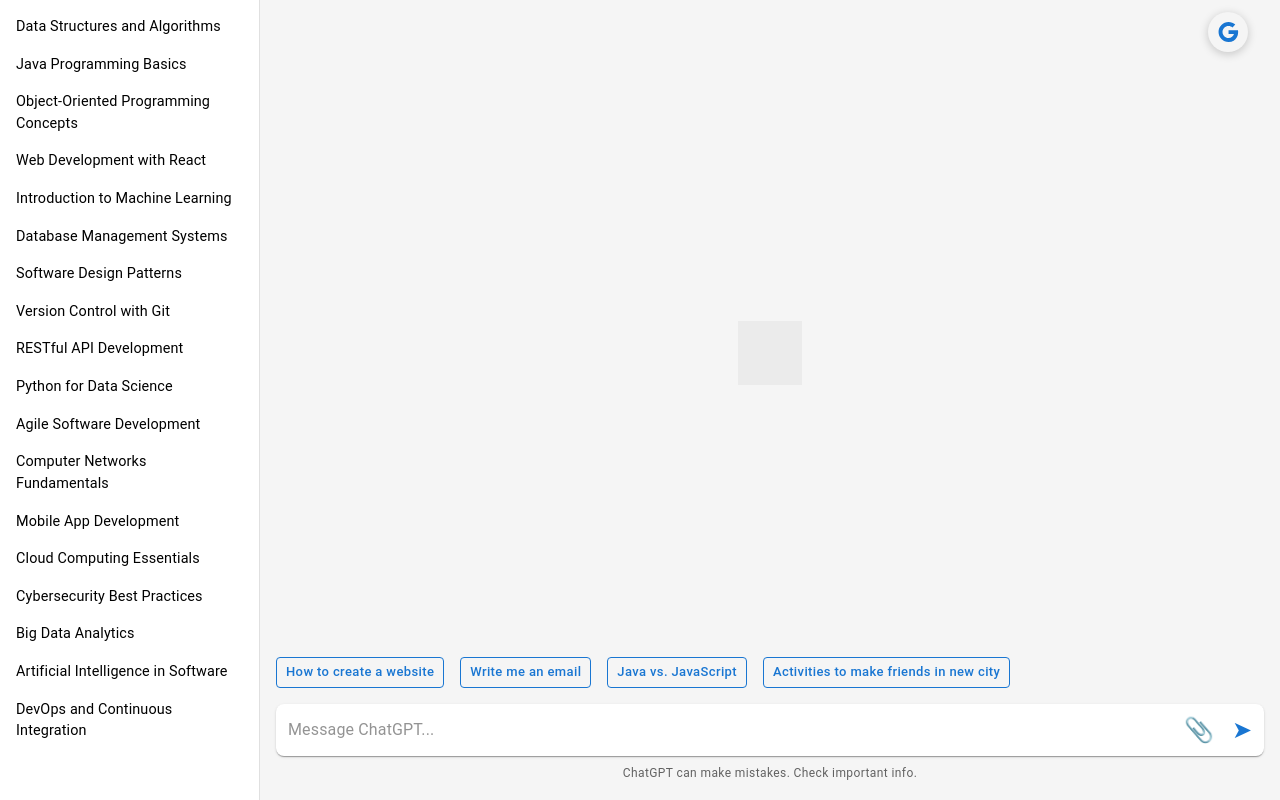
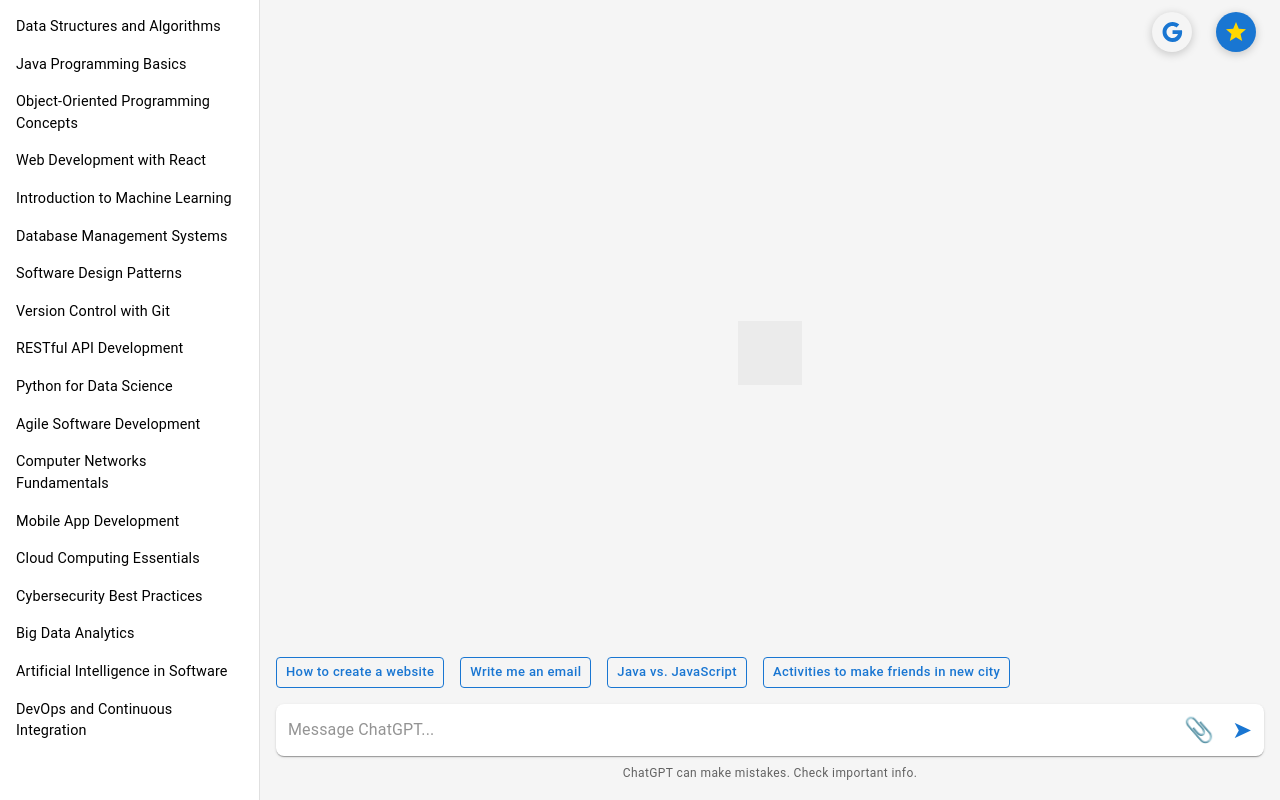
Before and after one commit to mehdialam98/swe-Assistant-AI, a Next.js app: page / in a window 1280 px wide. Built offline with nearby package versions, Linux system fonts and the light colour scheme; grey boxes are pictures that could not be loaded.

Commit message:
Added functions and imports to receive userFeedback

```diff
--- a/app/api/chat/route.js
+++ b/app/api/chat/route.js
@@ -34,7 +34,6 @@
     console.error("OPENAI_API_KEY is not set in the environment variables");
   }
 
-
   const openai = new OpenAI({
       organization: "org-7LRwAlQ1LVIrIYrsmMHzUp0x",
       project: "proj_SFYWJCvMiLiz7Lxr29fr7ODb",
@@ -54,7 +53,7 @@
                 },
                 ...data.messages,
             ],
-            model: 'gpt-4o-mini', // or 'gpt-4' if you have access
+            model: 'gpt-4o-mini',
             stream: true,
         });
 
--- a/app/page.js
+++ b/app/page.js
@@ -6,6 +6,10 @@
   TextField,
   Button,
   Typography,
+  Dialog,
+  DialogTitle,
+  DialogContent,
+  DialogActions,
   Drawer,
   List,
   ListItem,
@@ -17,6 +21,7 @@
   Toolbar
 } from "@mui/material";
 import { Google } from '@mui/icons-material';
+import { Star } from '@mui/icons-material';
 import { auth, provider, signInWithPopup } from '../lib/firebase';
 import { signOut } from 'firebase/auth';
 
@@ -26,7 +31,10 @@
   const [messages, setMessages] = useState([]);
   const [message, setMessage] = useState('');
   const [user, setUser] = useState(null);
-  const [chatHistory] = useState([
+  const [feedbackRating, setFeedbackRating] = useState(null); // New state for feedback rating
+  const [feedbackComment, setFeedbackComment] = useState(''); // New state for feedback comment
+
+  const chatHistory = [
     "Data Structures and Algorithms",
     "Java Programming Basics",
     "Object-Oriented Programming Concepts",
@@ -45,7 +53,7 @@
     "Big Data Analytics",
     "Artificial Intelligence in Software",
     "DevOps and Continuous Integration",
-  ]);
+  ];
 
   const suggestedPrompts = [
     "How to create a website",
@@ -53,6 +61,8 @@
     "Java vs. JavaScript",
     "Activities to make friends in new city",
   ];
+
+  const [openModal, setOpenModal] = useState(false);
 
   const signInWithGoogle = async () => {
     try {
@@ -138,6 +148,15 @@
     }
   }, [message, messages]);
 
+  const submitFeedback = async () => {
+    // Remove all feedback-related code
+    // This function can be removed entirely if feedback is no longer needed
+  };
+
+  const handleCloseModal = () => {
+    setOpenModal(false);
+  };
+
   return (
     <Box sx={{ display: 'flex', flexDirection: 'column', height: '100vh' }}>
       <AppBar position="static" sx={{ bgcolor: '#f5f5f5' }}>
@@ -145,10 +164,11 @@
           <Typography variant="h6" component="div" sx={{ color: 'text.primary' }}>
             AI Powered Assistant
           </Typography>
+          <Box sx={{ display: 'flex', alignItems: 'center' }}>
             <IconButton
               color="inherit"
               sx={{ ml: 2 }}
-            onClick={user ? handleSignOut : signInWithGoogle}  // Direct redirect on click
+              onClick={user ? handleSignOut : signInWithGoogle}
             >
               <Avatar
                 sx={{
@@ -160,6 +180,22 @@
                 {user ? <Avatar src={user.photoURL} /> : <Google />}
               </Avatar>
             </IconButton>
+            <IconButton
+              color="primary"
+              sx={{
+                ml: 2,
+                bgcolor: '#1976d2',
+                '&:hover': {
+                  bgcolor: '#1565c0',
+                },
+                borderRadius: '50%',
+                boxShadow: '0 2px 10px rgba(0, 0, 0, 0.2)',
+              }}
+              onClick={() => setOpenModal(true)}
+            >
+              <Star sx={{ color: '#FFD700' }} />
+            </IconButton>
+          </Box>
         </Toolbar>
       </AppBar>
       <Box sx={{ display: 'flex', flexGrow: 1, bgcolor: '#f5f5f5' }}>
@@ -262,6 +298,39 @@
           </Box>
         </Box>
       </Box>
+      <Dialog open={openModal} onClose={handleCloseModal}>
+        <DialogTitle>Rate the Assistant</DialogTitle>
+        <DialogContent>
+          <Typography>What do you think about the assistant?</Typography>
+          <Stack direction="row" spacing={1} sx={{ mt: 2 }}>
+            {[1, 2, 3, 4, 5].map((rating) => (
+              <Button
+                key={rating}
+                variant={feedbackRating === rating ? 'contained' : 'outlined'}
+                onClick={() => setFeedbackRating(rating)}
+              >
+                {rating}
+              </Button>
+            ))}
+          </Stack>
+          <TextField
+            fullWidth
+            variant="outlined"
+            placeholder="Additional comments..."
+            value={feedbackComment}
+            onChange={(e) => setFeedbackComment(e.target.value)}
+            sx={{ mt: 1 }}
+          />
+        </DialogContent>
+        <DialogActions>
+          <Button onClick={handleCloseModal} color="primary">
+            Cancel
+          </Button>
+          <Button onClick={submitFeedback} color="primary">
+            Submit
+          </Button>
+        </DialogActions>
+      </Dialog>
     </Box>
   );
 }
--- a/package.json
+++ b/package.json
@@ -15,6 +15,7 @@
     "@mui/material": "^5.16.7",
     "axios": "^1.7.3",
     "firebase": "^10.12.5",
+    "mongoose": "^8.5.2",
     "next": "^14.2.5",
     "openai": "^4.0.0",
     "react": "^18",
```
Also changed, not shown: 1 other file (tests, documents, lock files or other folders). Lines whose indentation alone changed are shown as unchanged.
